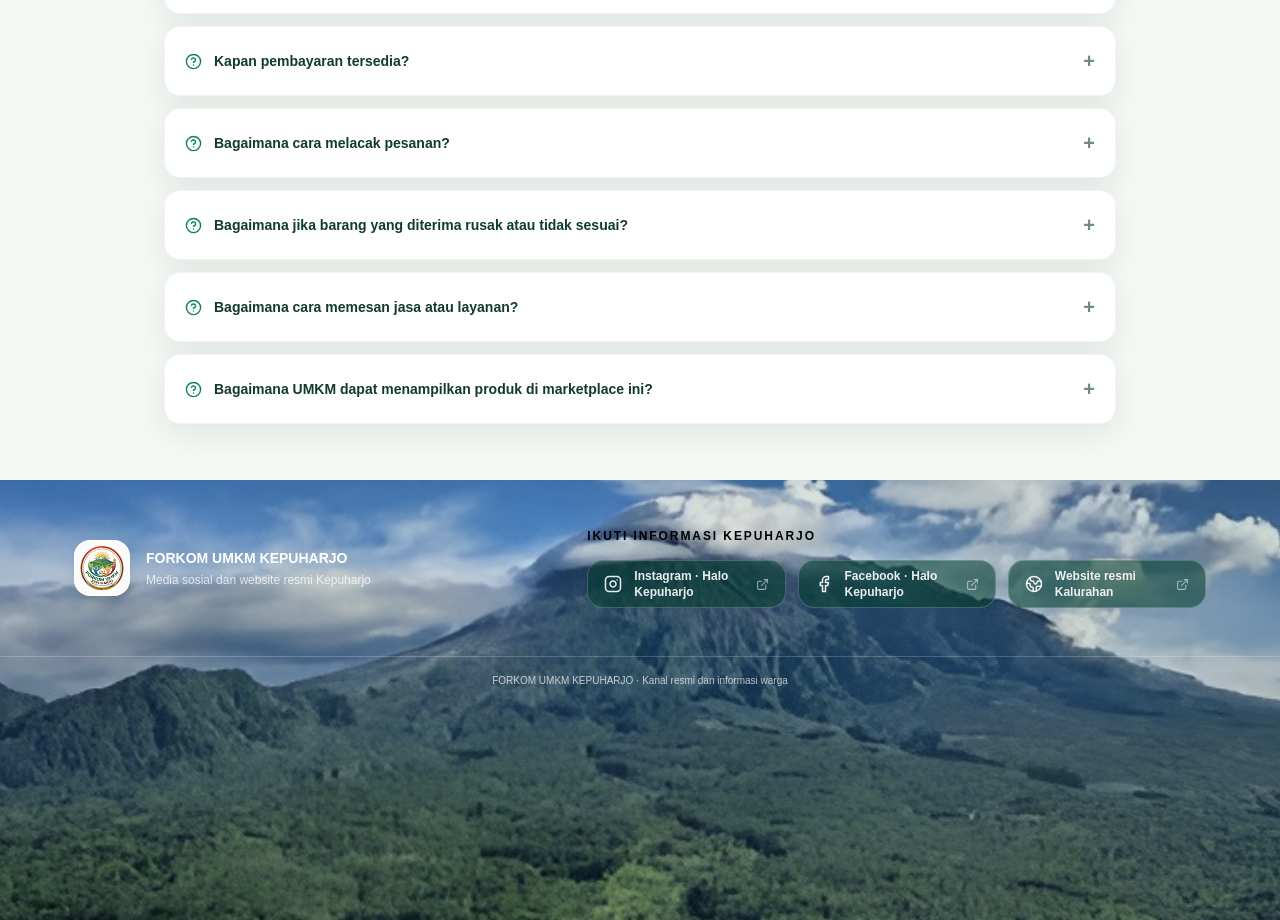
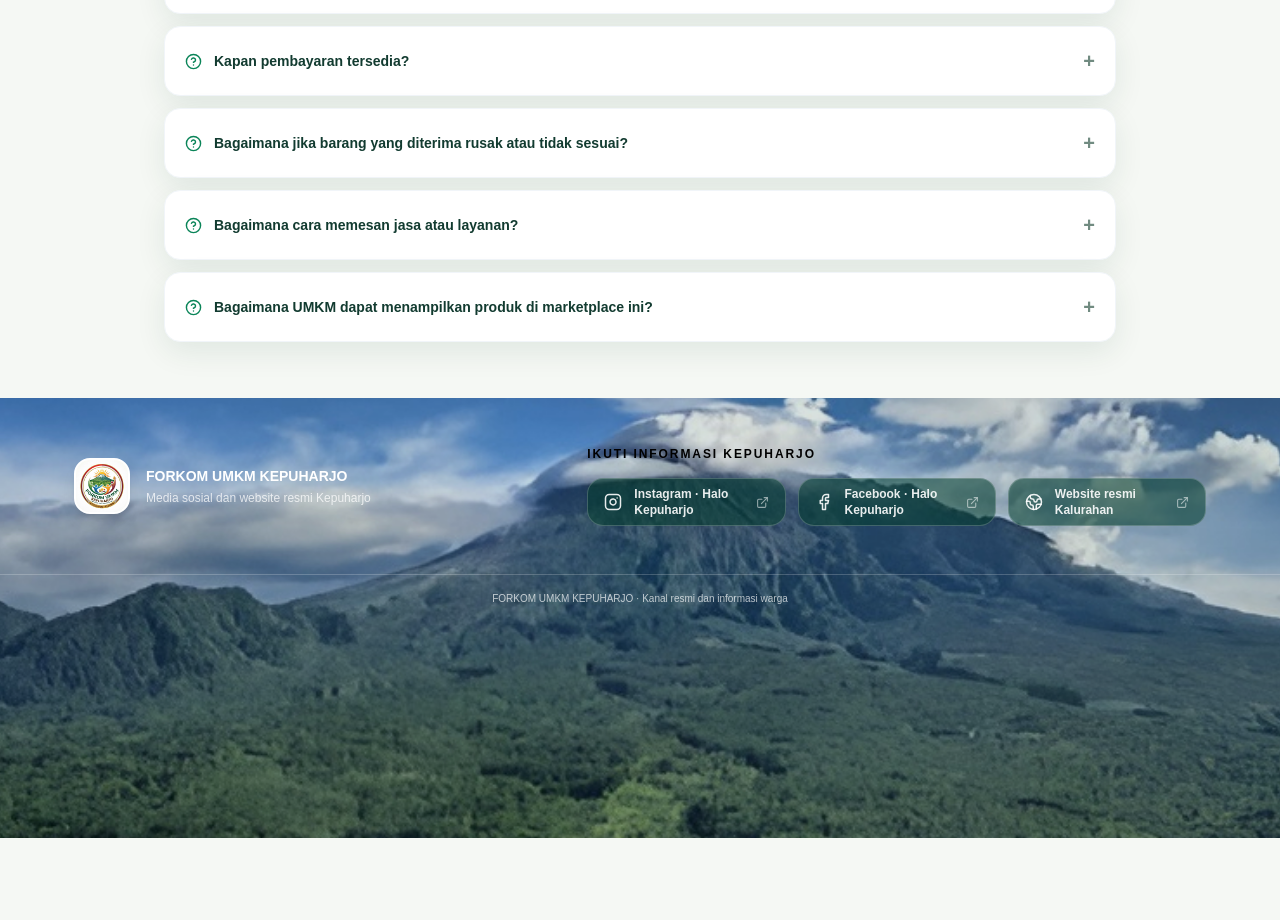
Before and after one commit to Lingard-cyber/Web-E-Commerce, a Next.js app: page /bantuan in a window 1280 px wide. Shown: the part 1086-2006 px from the top of the page. After the commit the page ends 1924 px from the top, so only its background shows below. Built offline with nearby package versions, Linux system fonts and the light colour scheme; no server answers.

Commit message:
Remove unused order tracking feature

```diff
--- a/app/bantuan/page.tsx
+++ b/app/bantuan/page.tsx
@@ -7,7 +7,6 @@ const questions = [
   ["Apakah saya harus membuat akun?", "Anda dapat melihat katalog dan menyimpan keranjang tanpa akun. Untuk melanjutkan pembelian, masuk melalui halaman login pelanggan atau buat akun baru."],
   ["Bagaimana jika harga belum tersedia?", "Beberapa produk tambahan dari foto belum memiliki harga. Admin perlu melengkapi harga dan ukuran kemasan sebelum produk tersebut dapat ditambahkan ke keranjang."],
   ["Kapan pembayaran tersedia?", "Pembayaran dan checkout belum dibuka. Pilihan produk yang sudah memiliki harga dapat disimpan di keranjang sambil menunggu tahap berikutnya."],
-  ["Bagaimana cara melacak pesanan?", "Buka menu Lacak pesanan, lalu masukkan kode pesanan yang Anda terima setelah checkout. Anda juga dapat melihat riwayat pesanan dari halaman akun."],
   ["Bagaimana jika barang yang diterima rusak atau tidak sesuai?", "Segera simpan foto kondisi barang dan hubungi pengelola melalui halaman Kontak dengan menyertakan kode pesanan. Tim akan membantu memeriksa masalah dan menentukan solusi bersama penjual."],
   ["Bagaimana cara memesan jasa atau layanan?", "Buka menu Jasa & Layanan, pilih layanan yang sesuai, lalu ceritakan kebutuhan, ukuran, jadwal, dan lokasi Anda pada formulir konsultasi. Harga dan jadwal akan dibicarakan terlebih dahulu sebelum Anda menyetujui pesanan."],
   ["Bagaimana UMKM dapat menampilkan produk di marketplace ini?", "Hubungi pengelola melalui halaman Kontak dengan nama usaha, daftar produk atau layanan, foto, harga, area pelayanan, dan nomor yang dapat dihubungi. Data akan ditinjau sebelum ditampilkan kepada pembeli."],
--- a/app/lacak-pesanan/page.tsx
+++ /dev/null
@@ -1,12 +0,0 @@
-"use client";
-
-import Link from "next/link";
-import { Search } from "lucide-react";
-import { useState } from "react";
-import { SiteShell } from "@/components/site-shell";
-
-export default function TrackPage() {
-  const [id, setId] = useState("");
-  const [message, setMessage] = useState("");
-  return <SiteShell><main className="mx-auto max-w-[720px] px-4 py-10 sm:px-6 sm:py-14"><div className="rounded-3xl bg-white p-7 shadow-card sm:p-12"><p className="text-[10px] font-bold uppercase tracking-widest text-forest-700">Status pesanan</p><h1 className="mt-3 font-display text-4xl font-bold">Lacak pesanan Anda.</h1><p className="mt-3 text-sm leading-6 text-muted">Masukkan nomor pesanan yang diterima setelah checkout.</p><form onSubmit={(event) => { event.preventDefault(); if (id.trim()) window.location.assign(`/pesanan/${encodeURIComponent(id.trim())}`); else setMessage("Masukkan nomor pesanan."); }} className="mt-7 flex gap-2"><input value={id} onChange={(event) => setId(event.target.value)} placeholder="Contoh: KPH-2026-0001" className="h-11 min-w-0 flex-1 rounded-xl border border-slate-200 px-3 text-xs outline-none focus:border-forest-700" /><button className="inline-flex h-11 items-center rounded-xl bg-forest-800 px-4 text-[10px] font-bold text-white"><Search size={14} className="mr-2" />Lacak</button></form>{message && <p className="mt-4 rounded-xl bg-amber-50 p-3 text-[10px] text-amber-900">{message}</p>}<Link href="/bantuan" className="mt-8 inline-flex items-center text-[10px] font-bold text-forest-800">Butuh bantuan? <span className="ml-1 underline">Hubungi admin</span></Link></div></main></SiteShell>;
-}
--- a/components/site-header.tsx
+++ b/components/site-header.tsx
@@ -38,7 +38,6 @@ const searchablePages = [
   { label: "Bantuan", description: "Pusat bantuan dan pertanyaan umum", href: "/bantuan" },
   { label: "Galeri", description: "Foto kegiatan dan kebersamaan UMKM", href: "/galeri" },
   { label: "Keranjang belanja", description: "Lihat produk yang disimpan", href: "/keranjang" },
-  { label: "Lacak pesanan", description: "Pantau perkembangan pesanan", href: "/lacak-pesanan" },
   { label: "Masuk", description: "Masuk ke akun pelanggan", href: "/akun/login" },
   { label: "Daftar", description: "Buat akun pelanggan baru", href: "/akun/daftar" },
 ];
```
